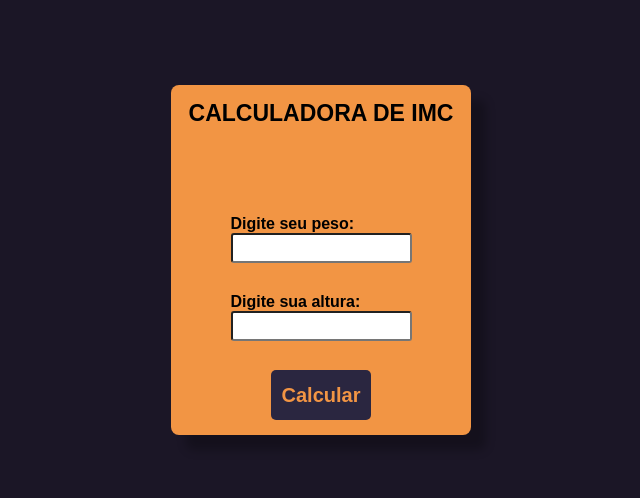
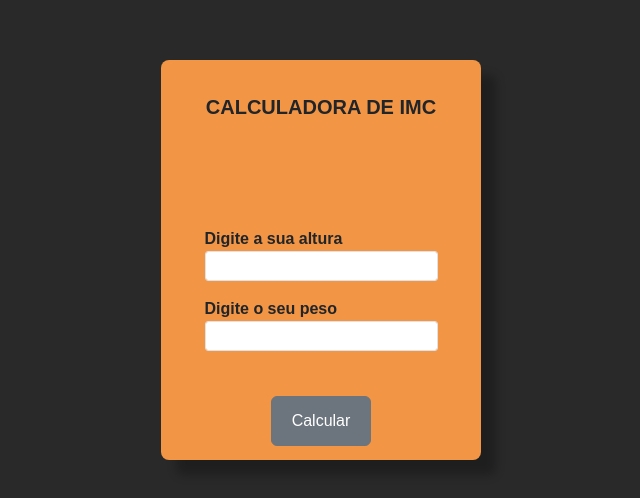
Before and after one commit to Je-Jr/calculadora-imc, a plain HTML site: page index.html in a window 1280 px wide. Shown: the part 140-638 px from the top of the page, without its empty margins (319-959 px from the left). Drawn offline with nearby package versions, Linux system fonts and the light colour scheme.

Commit message:
adding bootstrap

```diff
--- a/index.html
+++ b/index.html
@@ -1,10 +1,11 @@
 <!DOCTYPE html>
-<html lang="en">
+<html lang="pt-BR">
 <head>
     <meta charset="UTF-8">
     <meta http-equiv="X-UA-Compatible" content="IE=edge">
     <meta name="viewport" content="width=device-width, initial-scale=1.0">
     <title>Document</title>
+    <link href="https://cdn.jsdelivr.net/npm/bootstrap@5.3.0-alpha3/dist/css/bootstrap.min.css" rel="stylesheet" integrity="sha384-KK94CHFLLe+nY2dmCWGMq91rCGa5gtU4mk92HdvYe+M/SXH301p5ILy+dN9+nJOZ" crossorigin="anonymous">
     <link rel="stylesheet" href="style.css">
 </head>
 <body>
@@ -14,15 +15,20 @@
             <span>  </span>
         </div>
         <div class="dado">
-            <label for="peso">Digite seu peso:</label>
-            <input type="number" id="weight">
+            <form>
+                <div class="mb-3">
+                    <label>Digite a sua altura</label>
+                    <input type="number" class="form-control" id="height" aria-describedby="emailHelp">
+                </div>
+                <div class="mb-3">
+                    <label>Digite o seu peso</label>
+                    <input type="number" class="form-control" id="weight">
+                </div>
+            </form>
         </div>
-        <div class="dado">
-            <label for="altura">Digite sua altura:</label>
-            <input type="number" id="height">
-        </div>
-        <button type="button">Calcular</button>
+        <button type="submit" class="btn btn-secondary">Calcular</button>
     </div>
+    <script src="https://cdn.jsdelivr.net/npm/bootstrap@5.3.0-alpha3/dist/js/bootstrap.bundle.min.js" integrity="sha384-ENjdO4Dr2bkBIFxQpeoTz1HIcje39Wm4jDKdf19U8gI4ddQ3GYNS7NTKfAdVQSZe" crossorigin="anonymous"></script>
     <script src="script.js"></script>
 </body>
 </html>
--- a/style.css
+++ b/style.css
@@ -10,15 +10,15 @@ body {
     justify-content: center;
     height: 100vh;
     width: 100vw;
-    background-color: #1b1626;
+    background-color: #292929;
 }
 
 .container {
     display: flex;
     flex-direction: column;
     justify-content: space-around;
-    width: 300px;
-    height: 350px;
+    width: 25vw;
+    height: 50vh;
     align-items: center;
     background-color: #f29544;
     border-radius: 8px;
@@ -26,10 +26,10 @@ body {
 }
 
 h1 {
-    margin: 0 auto;
+    margin: 20px auto;
     text-transform: uppercase;
     font-weight: 700;
-    font-size: 23px;
+    font-size: 20px;
 }
 
 .dado {
```
